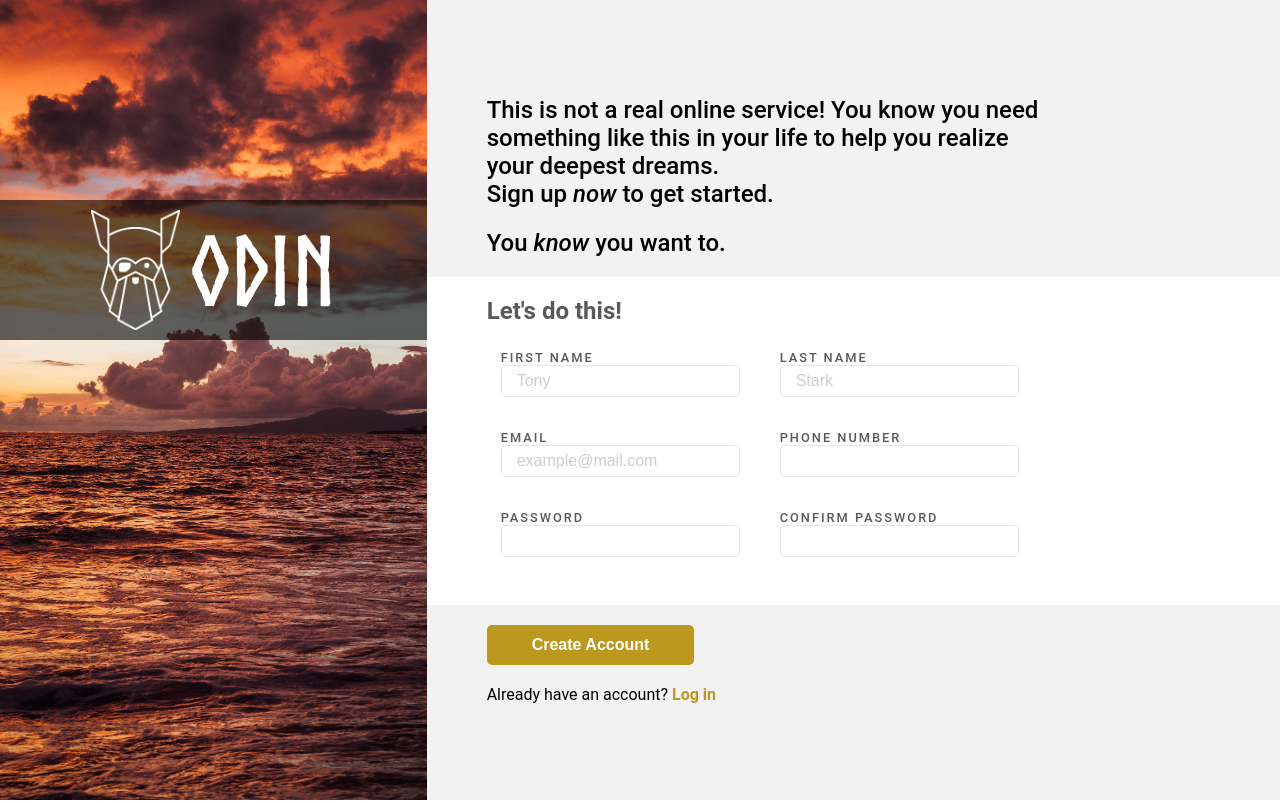
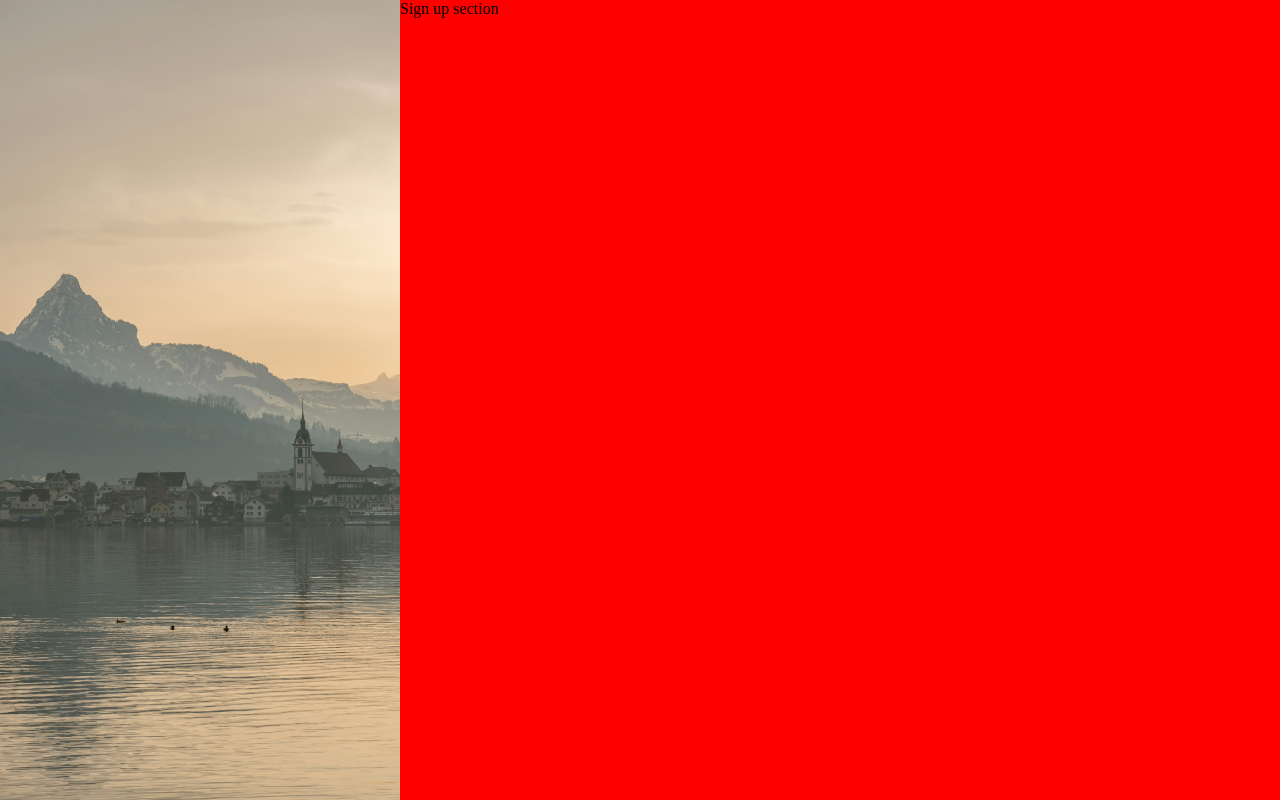
Before and after one commit to ThePlatypus-Person/sign-up-form, a plain HTML site: page index.html in a window 1280 px wide. Drawn offline with Linux system fonts and the light colour scheme.

Commit message:
Create new index.html, style.css

```diff
--- a/index.html
+++ b/index.html
@@ -3,79 +3,22 @@
 <head>
     <meta charset="UTF-8">
     <meta name="viewport" content="width=device-width, initial-scale=1.0">
-        <title>Document</title>
+
     <link rel="stylesheet" href="style.css">
-        <script src="script.js" defer></script>
+    <script src="script.js"></script>
+    <title>Sign-up Form</title>
 </head>
+<body>
 
-    <body>
-        <div class="root">
+    <div class="container">
+        <div class="hero">
+            <img src="./img/claudio-schwarz-i3d9vUMI0HA-unsplash.jpg" alt="Hero Image">
+        </div>
 
-            <div class="photo">
-                <div class="logo">
-                    <img src="img/logo.png" alt="The Odin Project Logo">
-                    Odin
+        <div class="sign-up-section">
+            Sign up section
         </div>
     </div>
 
-            <div class="content">
-                <form action="#" method="post">
-
-                    <div class="desc">
-                        <div>This is not a real online service! You know you need something like this in your life to help you realize your deepest dreams.</div>
-                        <div>Sign up <em>now</em> to get started.</div>
-                        <div>You <em>know</em> you want to.</div>
-                    </div>
-
-                    <div class="form">
-                        <h2>Let's do this!</h2>
-                        <fieldset>
-                            <div>
-                                <label for="first_name">First Name</label>
-                                <input type="text" id="first_name" name="first_name" placeholder="Tony" required>
-                            </div>
-
-                            <div>
-                                <label for="last_name">Last Name</label>
-                                <input type="text" id="last_name" name="last_name" placeholder="Stark">
-                            </div>
-                        </fieldset>
-
-                        <fieldset>
-                            <div>
-                                <label for="email">Email</label>
-                                <input type="email" id="email" name="email" placeholder="example@mail.com" required>
-                            </div>
-
-                            <div>
-                                <label for="phone_number">Phone Number</label>
-                                <input type="tel" id="phone_number" name="phone">
-                            </div>
-                        </fieldset>
-
-                        <fieldset>
-                            <div>
-                                <label for="password">Password</label>
-                                <input type="password" id="password" name="password" required>
-                            </div>
-
-                            <div>
-                                <label for="pass-confirm">Confirm Password</label>
-                                <input type="password" id="pass-confirm" required>
-                                <span></span>
-                            </div>
-                        </fieldset>
-                    </div>
-
-                    <div class="submit">
-                        <button type="submit">Create Account</button>
-
-                        <div>Already have an account? <a href="#">Log in</a></div>
-                    </div>
-
-                </form>
-            </div>
-
-        </div>
 </body>
 </html>
--- a/script.js
+++ /dev/null
@@ -1,18 +0,0 @@
-let pass = document.querySelector("form input[id='password']");
-let conPass = document.querySelector("form input[id='pass-confirm']");
-
-let invalid = document.createElement("div");
-invalid.textContent = "Password does not match";
-invalid.setAttribute("style", "color: red; font-size: 0.5rem;");
-
-conPass.addEventListener("input", () => {
-    if (conPass === null)
-        return;
-
-    if (pass.value !== conPass.value) {
-        console.log("Doesnt match");
-        conPass.setAttribute("id", "invalid");
-    } else {
-        conPass.removeAttribute("id", "invalid");
-    }
-});
--- a/style.css
+++ b/style.css
@@ -1,192 +1,27 @@
-:root {
-    --text-color: #595959;
-    --background-color: #f2f2f2;
-    --border-color: #E5E7EB;
-    --accent-color: #bd981f;
-    --light-accent-color: #d1cad3;
-}
-
-@font-face {
-    font-family: Norse;
-    src: url("font/Norse-Bold.otf") format("opentype");
-    font-style: normal;
-    font-weight: bold;
-}
-
 * {
+    margin: 0;
+    padding: 0;
     box-sizing: border-box;
 }
 
 html, body {
-    padding: 0;
-    margin: 0;
-    height: 100%;
-    width: 100%;
-
-}
-
-.root {
-    display: flex;
     height: 100%;
     width: 100%;
 }
 
-.root > .photo {
-    flex: 1 1 0;
-    background-image: url("img/Jefferson_Sees.jpg");
-    background-size: cover;
+.container {
+    height: 100%;;
+    display: flex;
+    background-color: red;
 }
 
-.root > .photo > .logo {
-    position: relative;
-    top: 25%;
-    width: 100%;
-    height: 140px;
-    padding: 10px;
-
-    display: flex;
-    justify-content: center;
-    align-items: center;
-    gap: 10px;
-
-    background-color: hsla(0, 0%, 0%, 0.6);
-    font-family: Norse;
-    color: white;
-    font-size: 6rem;
-    text-transform: uppercase;
+.hero {
+    height: 100%;
+    width: 400px;
 }
 
-.root > .photo > .logo > img {
+.hero > img {
     height: 100%;
-    width: auto;
+    width: 100%;
+    object-fit: cover;
 }
-
-.root > .content {
-    flex: 2 1 0;
-}
-
-.root > .content > form {
-    height: 100%;
-
-    display: flex;
-    flex-direction: column;
-    justify-content: center;
-
-    background-color: var(--background-color);
-    font-family: Roboto;
-}
-
-.root > .content > form > .desc {
-    font-size: 1.5rem;
-    font-weight: 500;
-    width: 50ch;
-    padding: 20px 60px;
-}
-
-.root > .content > form > .desc > div:nth-child(2) {
-    margin-bottom: 1.5ch;
-}
-
-
-.root > .content > form > .form {
-    background-color: #fff;
-    width: 100%;
-    padding: 20px 60px;
-
-    color: var(--text-color);
-}
-
-h2 {
-    padding: 0;
-    margin: 0 0 20px 0;
-}
-
-form input {
-    appearance: none;
-    border: solid 1px var(--border-color);
-    border-radius: 5px;
-    height: 2rem;
-    padding: 15px;
-    font-size: 1rem;
-}
-
-form input:focus {
-    box-shadow: 1px 1px 1px 1px rgba(0, 0, 0, 0.2);
-}
-
-form input::placeholder {
-    color: var(--light-accent-color);
-}
-
-.form fieldset {
-    display: flex;
-    justify-content: center;
-    align-items: flex-start;
-
-    gap: 40px;
-    width: 70%;
-    height: 80px;
-
-    border: none;
-}
-
-.form fieldset > div {
-    flex: auto;
-    display: flex;
-    flex-direction: column;
-    justify-content: flex-start;
-
-    font-size: 0.8rem;
-    text-transform: uppercase;
-    font-weight: 500;
-    letter-spacing: 2px;
-}
-
-.root > .content > form > .submit {
-    padding: 20px 60px;
-    font-size: 1rem;
-}
-
-button[type="submit"] {
-    height: 40px;
-    padding: 10px 45px;
-    border-radius: 5px;
-    border: none;
-    margin-bottom: 20px;
-
-    background-color: var(--accent-color);
-    color: #fff;
-    font-size: 1rem;
-    font-weight: bold;
-}
-
-button[type="submit"]:hover {
-    box-shadow: 2px 2px 2px 1px rgba(0, 0, 0, 0.2);
-}
-
-button[type="submit"]:active {
-    color: var(--accent-color);
-    background-color: transparent;
-    border: solid 2px var(--accent-color);
-}
-
-.submit a {
-    text-decoration: none;
-    color: var(--accent-color);
-    font-weight: 700;
-}
-
-.submit a:active {
-    color: var(--light-accent-color);
-}
-
-#invalid {
-    border-color: red;
-}
-
-#invalid + span::after {
-    content: "Password does not match";
-    color: red;
-    letter-spacing: 1px;
-    text-transform: none;
-}
```
Also changed, not shown: img/Jefferson_Sees.jpg (deleted), img/claudio-schwarz-i3d9vUMI0HA-unsplash.jpg (added). Lines whose indentation alone changed are shown as unchanged.
